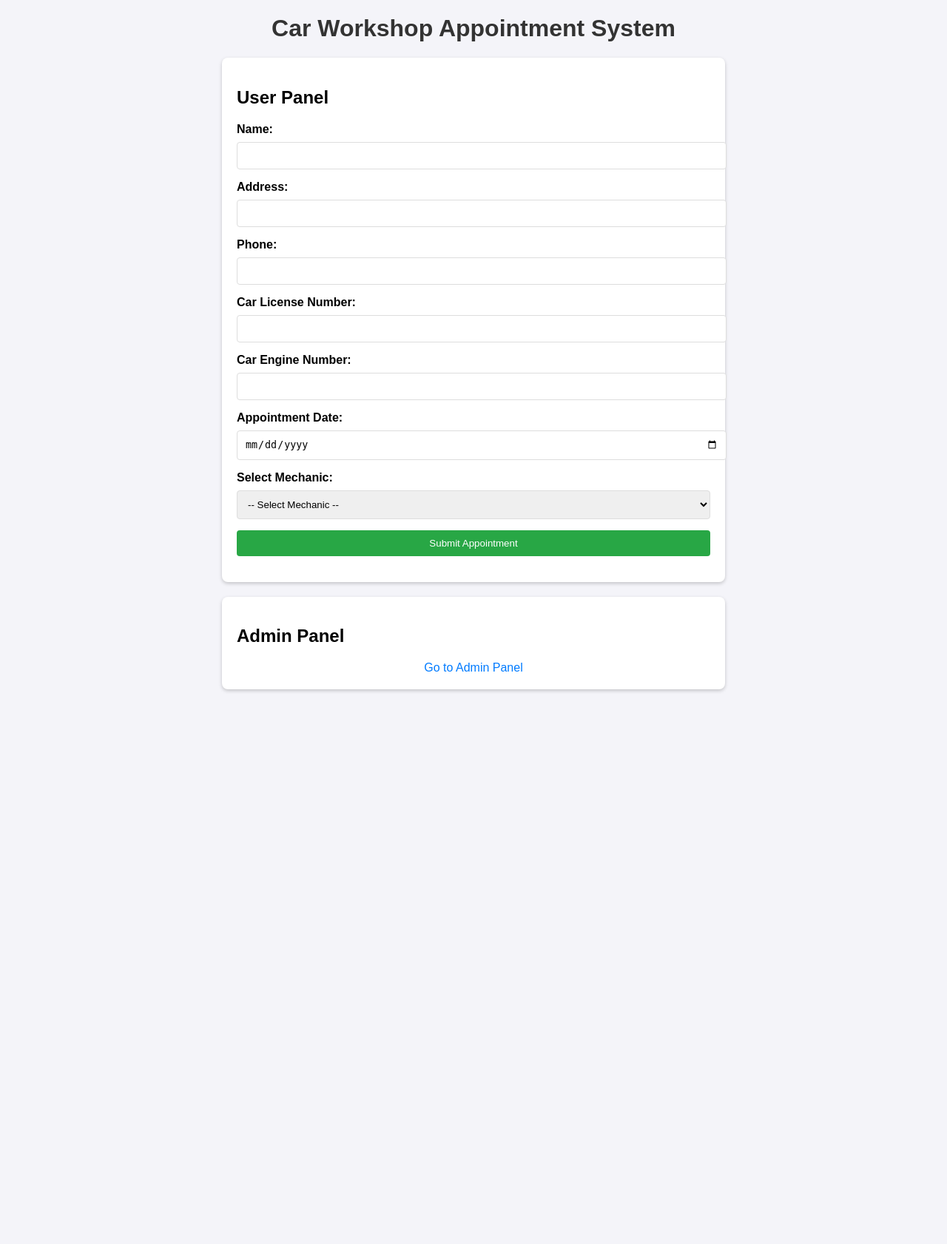
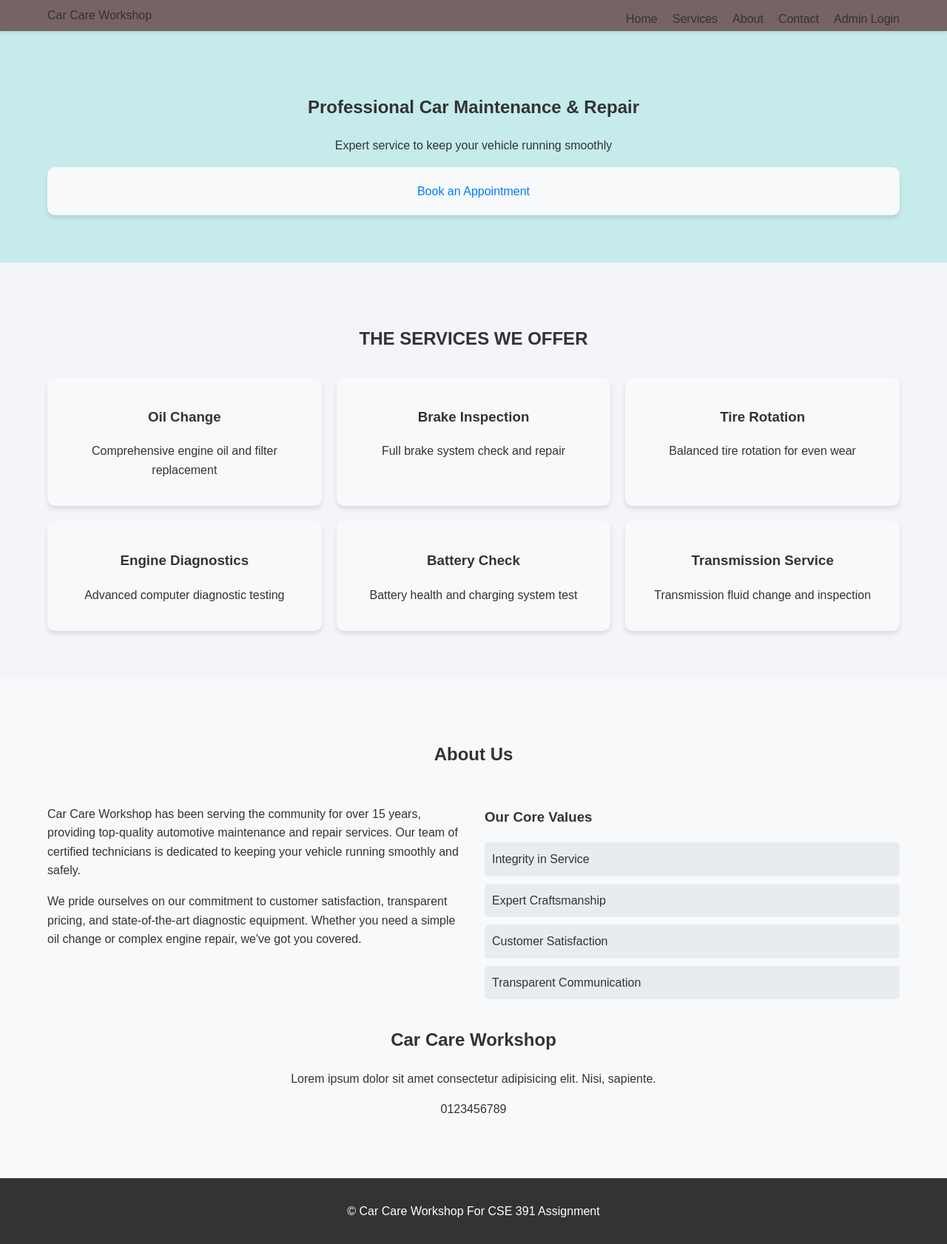
Before and after one commit to JIRafid/CSE391_A3, a PHP site: page / in a window 1280 px wide. Shown: the whole page at 74% size. Before the commit the page ends 936 px from the top, so only its background shows below. Run offline with PHP 8.4, Linux system fonts and the light colour scheme; data comes from the database, SQL or seed files in the repository.

Commit message:
Homepage Added

```diff
--- /dev/null
+++ b/admin id & pass.txt
@@ -0,0 +1,2 @@
+admin_username = "admin";
+admin_password = "password"
--- a/index.php
+++ b/book_appointment.php
@@ -4,15 +4,12 @@ $username = "root";
 $password = "";
 $dbname = "car_workshop";
 
-// Create connection
 $conn = new mysqli($servername, $username, $password, $dbname);
 
-// Check connection
 if ($conn->connect_error) {
     die("Connection failed: " . $conn->connect_error);
 }
 
-// Fetch mechanics
 $sql = "SELECT id, name FROM mechanics";
 $result = $conn->query($sql);
 ?>
@@ -24,11 +21,22 @@ $result = $conn->query($sql);
     <meta name="viewport" content="width=device-width, initial-scale=1.0">
     <title>Car Workshop Appointment</title>
     <link rel="stylesheet" href="style.css">
+    <script src="script.js"></script>
 </head>
 <body>
+
+    <nav>
+        <div class="logo">Car Care Workshop</div>
+        <ul>
+            <li><a href="index.html#home">Home</a></li>
+            <li><a href="index.html#services">Services</a></li>
+            <li><a href="index.html#about-us">About</a></li>
+            <li><a href="index.html#contact">Contact</a></li>
+        </ul>
+    </nav>
+
     <h1>Car Workshop Appointment System</h1>
 
-    <!-- User Panel -->
     <div id="user-panel">
         <h2>User Panel</h2>
         <form id="appointment-form" action="submit_appointment.php" method="POST">
@@ -67,13 +75,5 @@ $result = $conn->query($sql);
             <button type="submit">Submit Appointment</button>
         </form>
     </div>
-
-    <!-- Admin Panel -->
-    <div id="admin-panel">
-        <h2>Admin Panel</h2>
-        <a href="login.php">Go to Admin Panel</a>
-    </div>
-
-    <script src="script.js"></script>
 </body>
 </html>
--- /dev/null
+++ b/index.html
@@ -0,0 +1,89 @@
+<!DOCTYPE html>
+<html lang="en">
+<head>
+    <meta charset="UTF-8">
+    <meta name="viewport" content="width=device-width, initial-scale=1.0">
+    <title>Car Workshop Services</title>
+    <link rel="stylesheet" href="style.css">
+    <script src="script.js"></script>
+</head>
+<body>
+    <nav>
+        <div class="logo">Car Care Workshop</div>
+        <ul>
+            <li><a href="#home">Home</a></li>
+            <li><a href="#services">Services</a></li>
+            <li><a href="#about-us">About</a></li>
+            <li><a href="#contact">Contact</a></li>
+            <li><a href="login.php">Admin Login</a></li>
+        </ul>
+    </nav>
+
+    <main>
+        <section id="hero">
+            <h1>Professional Car Maintenance & Repair</h1>
+            <p>Expert service to keep your vehicle running smoothly</p>
+            <a class="service-card" href="book_appointment.php">Book an Appointment</a></button>
+        </section>
+
+        <section id="services">
+            <h2>THE SERVICES WE OFFER</h2>
+            <div class="services-grid">
+                <div class="service-card">
+                    <h3>Oil Change</h3>
+                    <p>Comprehensive engine oil and filter replacement</p>
+                </div>
+                <div class="service-card">
+                    <h3>Brake Inspection</h3>
+                    <p>Full brake system check and repair</p>
+                </div>
+                <div class="service-card">
+                    <h3>Tire Rotation</h3>
+                    <p>Balanced tire rotation for even wear</p>
+                </div>
+                <div class="service-card">
+                    <h3>Engine Diagnostics</h3>
+                    <p>Advanced computer diagnostic testing</p>
+                </div>
+                <div class="service-card">
+                    <h3>Battery Check</h3>
+                    <p>Battery health and charging system test</p>
+                </div>
+                <div class="service-card">
+                    <h3>Transmission Service</h3>
+                    <p>Transmission fluid change and inspection</p>
+                </div>
+            </div>
+        </section>
+
+        <section id="about-us">
+            <h2>About Us</h2>
+            <div class="about-content">
+                <div class="about-text">
+                    <p>Car Care Workshop has been serving the community for over 15 years, providing top-quality automotive maintenance and repair services. Our team of certified technicians is dedicated to keeping your vehicle running smoothly and safely.</p>
+                    <p>We pride ourselves on our commitment to customer satisfaction, transparent pricing, and state-of-the-art diagnostic equipment. Whether you need a simple oil change or complex engine repair, we've got you covered.</p>
+                </div>
+                <div class="about-values">
+                    <h3>Our Core Values</h3>
+                    <ul>
+                        <li>Integrity in Service</li>
+                        <li>Expert Craftsmanship</li>
+                        <li>Customer Satisfaction</li>
+                        <li>Transparent Communication</li>
+                    </ul>
+                </div>
+            </div>
+            <div id="contact">
+                <h2>Car Care Workshop</h2>
+                <p>Lorem ipsum dolor sit amet consectetur adipisicing elit. Nisi, sapiente.</p>
+                <p>0123456789</p>
+            </div>
+        </section>
+
+    </main>
+
+    <footer>
+        <p>&copy; Car Care Workshop For CSE 391 Assignment</p>
+    </footer>
+</body>
+</html>
--- a/script.js
+++ b/script.js
@@ -1,13 +1,9 @@
 document.addEventListener('DOMContentLoaded', () => {
     const mechanicSelect = document.getElementById('mechanic');
 
-    // Sample data, replace this with dynamic data from the server
-    const mechanics = [
-        { id: 1, name: "John Doe", availableSlots: 2 },
-        { id: 2, name: "Jane Smith", availableSlots: 4 },
-    ];
 
-    // Populate mechanic options
+
+
     mechanics.forEach(mechanic => {
         const option = document.createElement('option');
         option.value = mechanic.id;
@@ -15,7 +11,6 @@ document.addEventListener('DOMContentLoaded', () => {
         mechanicSelect.appendChild(option);
     });
 
-    // Validate phone number to ensure it's numeric
     document.getElementById('appointment-form').addEventListener('submit', (e) => {
         const phone = document.getElementById('phone').value;
         if (isNaN(phone)) {
--- a/style.css
+++ b/style.css
@@ -1,9 +1,17 @@
+html{
+    scroll-behavior: smooth;
+    scroll-padding-top: 170px;
+}
+
 body {
     font-family: Arial, sans-serif;
     margin: 0;
     padding: 0;
+    line-height: 1.6;
+    color: #333;
     background-color: #f4f4f9;
 }
+
 
 h1 {
     text-align: center;
@@ -57,7 +65,6 @@ a:hover {
     text-decoration: underline;
 }
 
-/* Admin Panel Styling */
 .admin-container {
     width: 50%;
     margin: 20px auto;
@@ -118,3 +125,108 @@ a:hover {
 .admin-container a:hover {
     background-color: #218838;
 }
+
+
+
+nav {
+    display: flex;
+    justify-content: space-between;
+    align-items: center;
+    padding: 1rem 5%;
+    background-color: #766464;
+    box-shadow: 0 2px 5px rgba(0,0,0,0.1);
+    position: sticky;
+    top: 0;
+    height: 10px;
+}
+
+nav ul {
+    display: flex;
+    list-style: none;
+    gap: 20px;
+}
+
+nav ul li a {
+    text-decoration: none;
+    color: #333;
+    transition: color 0.3s ease;
+}
+
+nav ul li a:hover {
+    color: #007bff;
+}
+
+
+
+#hero {
+    text-align: center;
+    padding: 4rem 5%;
+    background-color: rgb(197, 235, 235);
+}
+
+#services {
+    padding: 4rem 5%;
+    text-align: center;
+}
+
+.appointment{
+    font-weight: bold;
+    margin: 50px;
+}
+
+.services-grid {
+    display: grid;
+    grid-template-columns: repeat(3, 1fr);
+    gap: 20px;
+    margin-top: 2rem;
+}
+
+.service-card {
+    background-color: #f8f9fa;
+    padding: 20px;
+    border-radius: 10px;
+    box-shadow: 0 4px 6px rgba(0,0,0,0.1);
+    transition: transform 0.3s ease;
+}
+
+.service-card:hover {
+    transform: scale(1.05);
+}
+
+#about-us {
+    padding: 4rem 5%;
+    background-color: #f8f9fa;
+    text-align: center;
+}
+
+.about-content {
+    display: flex;
+    justify-content: space-between;
+    align-items: flex-start;
+    gap: 30px;
+    margin-top: 2rem;
+}
+
+.about-text, .about-values {
+    flex: 1;
+    text-align: left;
+}
+
+.about-values ul {
+    list-style-type: none;
+    padding: 0;
+}
+
+.about-values ul li {
+    background-color: #e9ecef;
+    margin: 10px 0;
+    padding: 10px;
+    border-radius: 5px;
+}
+
+footer {
+    background-color: #333;
+    color: white;
+    text-align: center;
+    padding: 1rem;
+}
```
Also changed, not shown: admin_panel.php (+11 -3 lines), login.php (+14 -3 lines), submit_appointment.php (+5 -5 lines).
